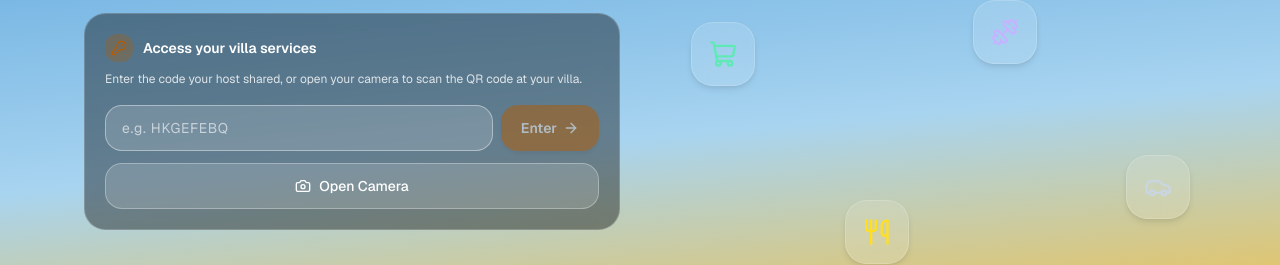
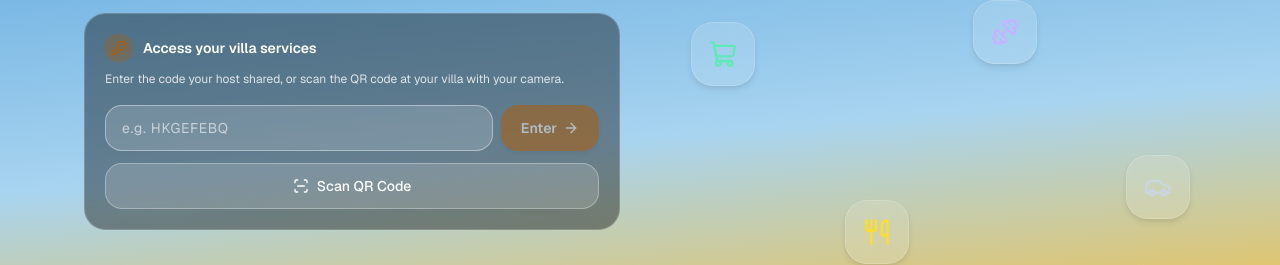
Before and after one commit to eugeniobusta/villa-concierge, a Next.js app: page /en in a window 1280 px wide. Shown: the part 534-799 px from the top of the page. Built offline with nearby package versions, Linux system fonts and the light colour scheme; no server answers.

Commit message:
scan qr opens native camera app, OS handles detecions

```diff
--- a/src/components/landing/GuestCodeInput.tsx
+++ b/src/components/landing/GuestCodeInput.tsx
@@ -1,8 +1,8 @@
 "use client";
 
-import { useState, useRef } from "react";
+import { useState } from "react";
 import { useParams } from "next/navigation";
-import { ArrowRight, Camera, Loader2, KeyRound } from "lucide-react";
+import { ArrowRight, ScanLine, Loader2, KeyRound } from "lucide-react";
 
 interface Props {
   /** compact = hero dark-glass card; default = modal on light/card bg */
@@ -11,10 +11,9 @@ interface Props {
 
 export function GuestCodeInput({ compact }: Props) {
   const { locale } = useParams<{ locale: string }>();
-  const [code, setCode]   = useState("");
-  const [error, setError] = useState("");
+  const [code, setCode]       = useState("");
+  const [error, setError]     = useState("");
   const [loading, setLoading] = useState(false);
-  const cameraRef = useRef<HTMLInputElement>(null);
 
   function navigate(token: string) {
     const clean = token.trim().toUpperCase().replace(/[^A-Z0-9]/g, "");
@@ -28,56 +27,37 @@ export function GuestCodeInput({ compact }: Props) {
     navigate(code);
   }
 
-  /** Try to read QR from the captured image using jsQR (optional fallback) */
-  async function handleCameraCapture(e: React.ChangeEvent<HTMLInputElement>) {
-    const file = e.target.files?.[0];
-    if (!file) return;
-    // Reset so the same file can re-trigger
-    e.target.value = "";
-
-    try {
-      const bitmap = await createImageBitmap(file);
-      const canvas = document.createElement("canvas");
-      canvas.width = bitmap.width;
-      canvas.height = bitmap.height;
-      const ctx = canvas.getContext("2d");
-      if (!ctx) return;
-      ctx.drawImage(bitmap, 0, 0);
-      const imageData = ctx.getImageData(0, 0, canvas.width, canvas.height);
-      const { default: jsQR } = await import("jsqr");
-      const qr = jsQR(imageData.data, imageData.width, imageData.height);
-      if (qr) {
-        const match = qr.data.match(/\/stay\/([A-Z0-9]+)/i);
-        navigate(match ? match[1] : qr.data);
-      } else {
-        setError("No QR code found. Enter your code manually.");
-      }
-    } catch {
-      setError("Could not read image. Enter your code manually.");
-    }
+  /**
+   * Opens the native camera app via a hidden file input with capture="environment".
+   * On iOS (Safari) and Android (Chrome), this launches the device camera directly.
+   * The native camera automatically detects QR codes and shows a system banner —
+   * the user taps the banner and lands on the guest page. No image processing needed.
+   */
+  function openNativeCamera() {
+    const input = document.createElement("input");
+    input.type = "file";
+    input.accept = "image/*";
+    input.setAttribute("capture", "environment");
+    // We don't process the file — the native OS handles QR detection and redirect
+    const cleanup = () => { if (input.parentNode) input.remove(); };
+    input.addEventListener("change", cleanup);
+    input.addEventListener("cancel", cleanup);
+    document.body.appendChild(input);
+    input.click();
+    // Safety cleanup after 2 minutes
+    setTimeout(cleanup, 120_000);
   }
 
-  // Compact = dark glass on hero; non-compact = solid on white modal
   const inputCls = compact
     ? "w-full rounded-xl border px-4 py-3 text-sm font-mono tracking-wider bg-white/15 border-white/40 text-white placeholder:text-white/60 focus:outline-none focus:ring-2 focus:ring-white/50 transition-all"
     : "w-full rounded-xl border px-4 py-3 text-sm font-mono tracking-wider bg-background border-border text-foreground placeholder:text-muted-foreground/50 focus:outline-none focus:ring-2 focus:ring-primary/40 transition-all";
 
   const scanBtnCls = compact
-    ? "mt-3 w-full flex items-center justify-center gap-2 py-3 rounded-xl bg-white/15 border border-white/30 text-white font-medium text-sm hover:bg-white/25 transition-all"
-    : "mt-3 w-full flex items-center justify-center gap-2 py-3 rounded-xl border border-border text-foreground font-medium text-sm hover:bg-secondary transition-all";
+    ? "mt-3 w-full flex items-center justify-center gap-2 py-3 rounded-xl bg-white/15 border border-white/30 text-white font-medium text-sm hover:bg-white/25 active:scale-[0.98] transition-all"
+    : "mt-3 w-full flex items-center justify-center gap-2 py-3 rounded-xl border border-border text-foreground font-medium text-sm hover:bg-secondary active:scale-[0.98] transition-all";
 
   return (
     <div className="w-full">
-      {/* Hidden native camera input — opens device camera directly on mobile */}
-      <input
-        ref={cameraRef}
-        type="file"
-        accept="image/*"
-        capture="environment"
-        className="hidden"
-        onChange={handleCameraCapture}
-      />
-
       <form onSubmit={handleSubmit} className="flex gap-2">
         <input
           value={code}
@@ -91,20 +71,19 @@ export function GuestCodeInput({ compact }: Props) {
         <button
           type="submit"
           disabled={!code.trim() || loading}
-          className="flex items-center gap-1.5 px-5 py-3 rounded-xl bg-primary text-primary-foreground font-semibold text-sm hover:bg-primary/90 disabled:opacity-50 transition-all shadow-warm flex-shrink-0"
+          className="flex items-center gap-1.5 px-5 py-3 rounded-xl bg-primary text-primary-foreground font-semibold text-sm hover:bg-primary/90 disabled:opacity-50 active:scale-[0.98] transition-all shadow-warm flex-shrink-0"
         >
-          {loading ? <Loader2 className="h-4 w-4 animate-spin" /> : (
-            <><span className="hidden sm:inline">Enter</span><ArrowRight className="h-4 w-4" /></>
-          )}
+          {loading
+            ? <Loader2 className="h-4 w-4 animate-spin" />
+            : <><span className="hidden sm:inline">Enter</span><ArrowRight className="h-4 w-4" /></>
+          }
         </button>
       </form>
 
-      <button
-        onClick={() => cameraRef.current?.click()}
-        className={scanBtnCls}
-      >
-        <Camera className="h-4 w-4" />
-        Open Camera
+      {/* Opens device camera — native QR detection handles the redirect */}
+      <button onClick={openNativeCamera} className={scanBtnCls}>
+        <ScanLine className="h-4 w-4" />
+        Scan QR Code
       </button>
 
       {error && (
@@ -117,7 +96,6 @@ export function GuestCodeInput({ compact }: Props) {
 /* ── Card wrapper used in the hero ── */
 export function GuestAccessCard() {
   return (
-    // Dark glass card — readable on ANY hero gradient (light or dark mode)
     <div className="bg-black/40 backdrop-blur-md border border-white/18 rounded-2xl p-5">
       <div className="flex items-center gap-2.5 mb-2">
         <div className="w-7 h-7 rounded-lg bg-primary/30 flex items-center justify-center flex-shrink-0">
@@ -126,7 +104,7 @@ export function GuestAccessCard() {
         <p className="text-white font-semibold text-sm">Access your villa services</p>
       </div>
       <p className="text-white/80 text-xs mb-4 leading-relaxed">
-        Enter the code your host shared, or open your camera to scan the QR code at your villa.
+        Enter the code your host shared, or scan the QR code at your villa with your camera.
       </p>
       <GuestCodeInput compact />
     </div>
```
